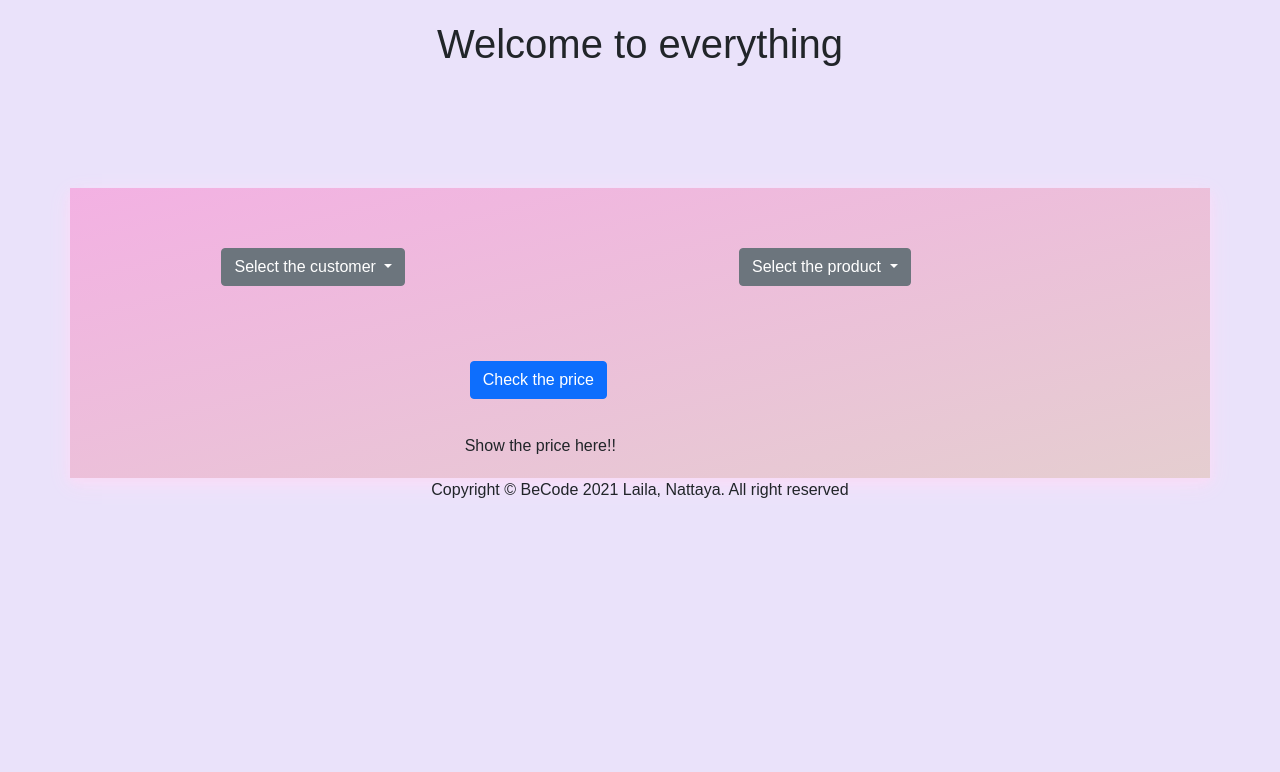
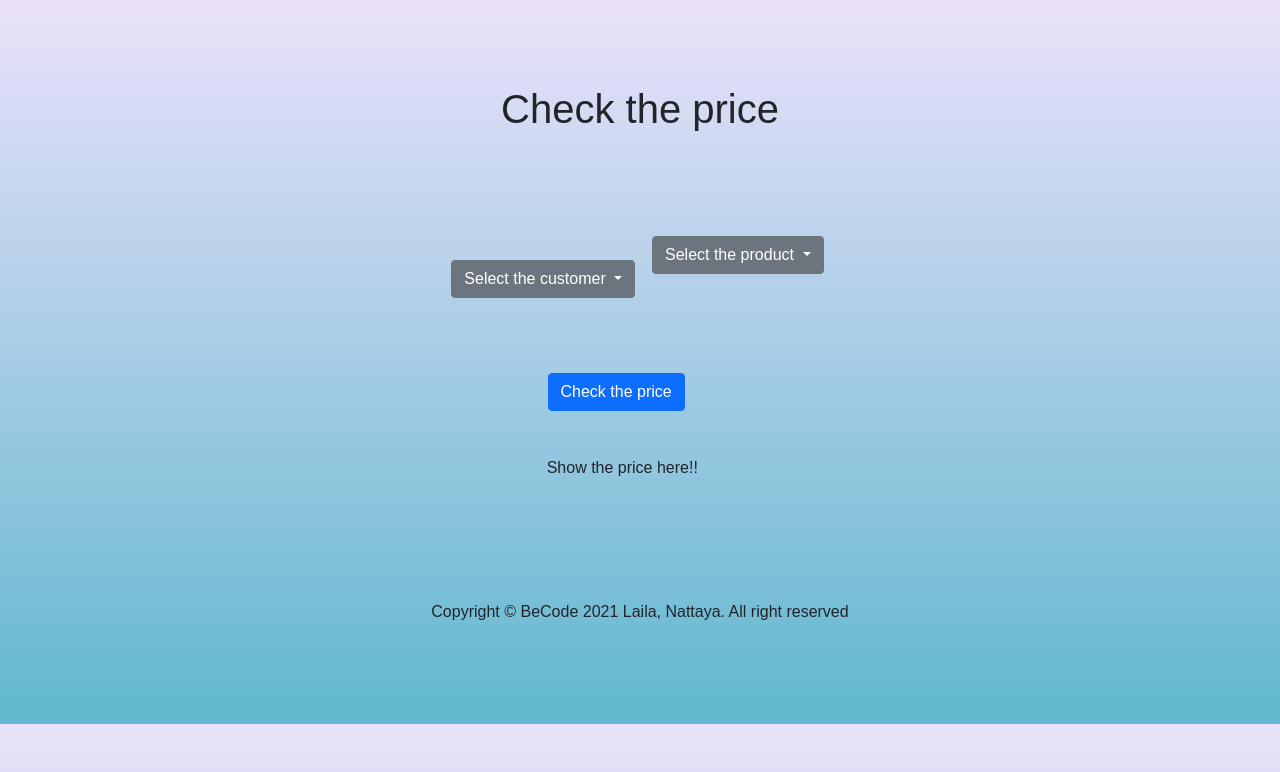
Before and after one commit to LailaBarakat/-PHP_Price_Calculator_challenge, a PHP site: page /View/Overview.php in a window 1280 px wide. Shown: the top 772 px of the page. Run offline with PHP 8.4, Linux system fonts and the light colour scheme; some libraries are stand-ins or nearby versions.

Commit message:
modified overview bg color, add form

```diff
--- a/View/CSS/style.css
+++ b/View/CSS/style.css
@@ -1,21 +1,22 @@
 body {
-    background-color : #eae2fa;
+    background-image : linear-gradient(#eae2fa, #60b7cf );
     font-family: 'PT Sans', sans-serif;
 }
 
 h1 {
     text-align: center;
-    padding : 20px;
+    padding : 45px;
+    margin-top: 40px;
 }
 
-.container {
+/*.container {
     margin: 100px auto 0 auto;
     box-shadow: 0 4px 8px 0 rgba(248, 221, 248, 1), 0 6px 20px 0 rgba(248, 221, 248, 1);
     width : 100%;
     height : 100%;
     padding : 10px;
     background-image : linear-gradient(to top left, #e5ced0, #f3b1e3);
-}
+}*/
 
 #menu {
     position : relative;
@@ -29,5 +30,9 @@ h1 {
 
 #price {
     position : relative;
-    padding : 10px;
+    padding : 20px;
 }
+
+footer {
+    padding : 100px;
+}
--- a/View/Overview.php
+++ b/View/Overview.php
@@ -4,17 +4,18 @@ declare(strict_types=1);
 include_once '../View/header.php'
 ?>
 
-<h1>Welcome to everything</h1>
-<div class="container">
-    <div class="row justify-content-around" id="menu">
-        <div class="col-4">
+    <h1>Check the price</h1>
+    <form method="get">
+        <div class="">
+            <div class="row justify-content-center" id="menu">
+                <div class="col-2">
                     <label for="customer"></label>
                     <button name="customer" id="customer" class="btn btn-secondary dropdown-toggle">
                         Select the customer
                     </button>
                 </div>
 
-        <div class="col-4">
+                <div class="col-2">
                     <button name="product" id="product" class="btn btn-secondary dropdown-toggle">
                         Select the product
                     </button>
@@ -22,15 +23,15 @@ include_once '../View/header.php'
             </div>
 
             <div class="row justify-content-center" id="calculate">
-        <div class="col-4">
+                <div class="col-2">
                     <button type="submit" name="calculate" class="btn btn-primary">Check the price</button>
                 </div>
             </div>
             <div class="row justify-content-center" id="price">
-        <div class="col-4">
+                <div class="col-2">
                     <span>Show the price here!!</span>
                 </div>
             </div>
         </div>
-
+    </form>
 <?php require 'footer.php' ?>
```
Lines whose indentation alone changed are shown as unchanged.
